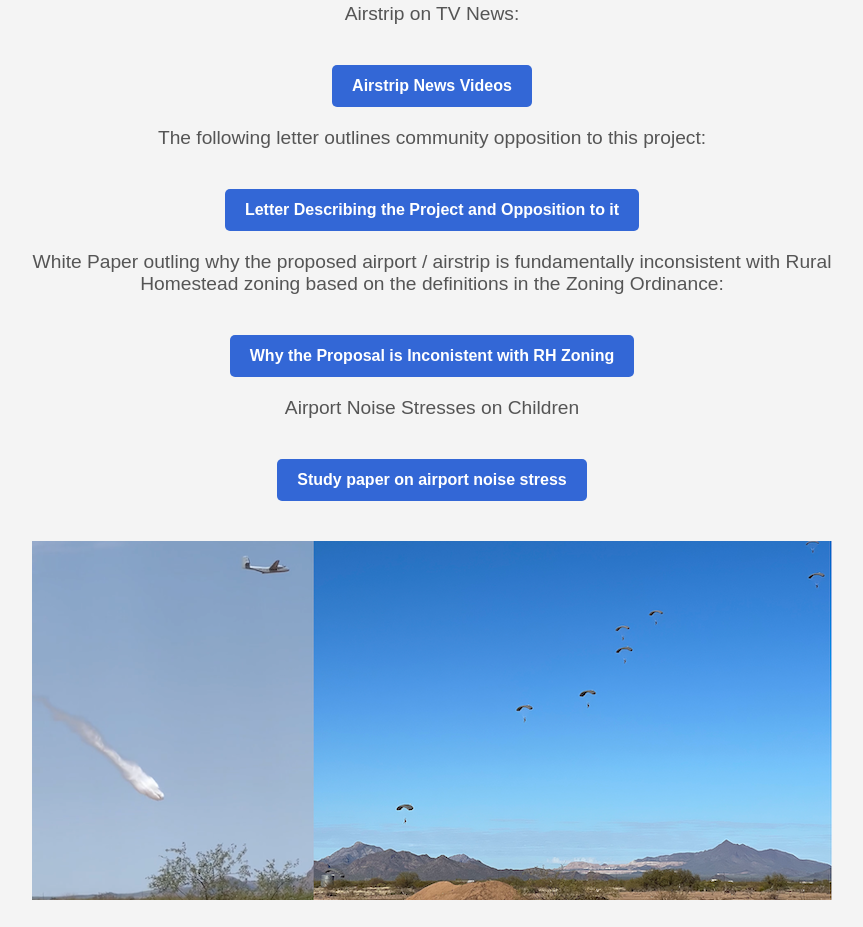
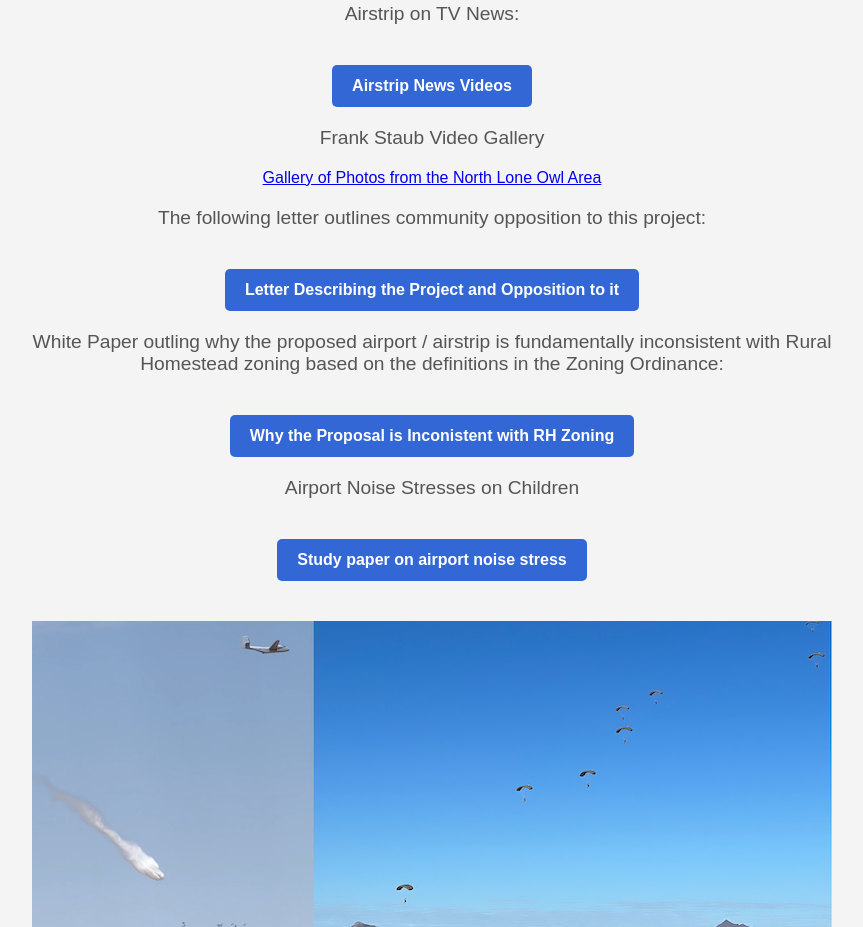
Before and after one commit to NorthLoneOwl/northloneowl, a plain HTML site: page index.html in a window 1280 px wide. Shown: the part 1217-2144 px from the top of the page, without its empty margins (208-1071 px from the left). Drawn offline with Linux system fonts and the light colour scheme.

Commit message:
Update index.html

```diff
--- a/index.html
+++ b/index.html
@@ -89,6 +89,9 @@
     Airstrip News Videos
   </a>
 
+  <p>Frank Staub Video Gallery</p>
+  <a href="frank_staub_photo_gallery.html">Gallery of Photos from the North Lone Owl Area</a>
+
   <p>The following letter outlines community opposition to this project:</p>
 
   <a class="drive-link" href="https://drive.google.com/file/d/16xadgtk3KaeX-rI5O4EVCya8licsQlWW/view?usp=sharing" target="_blank">
```
